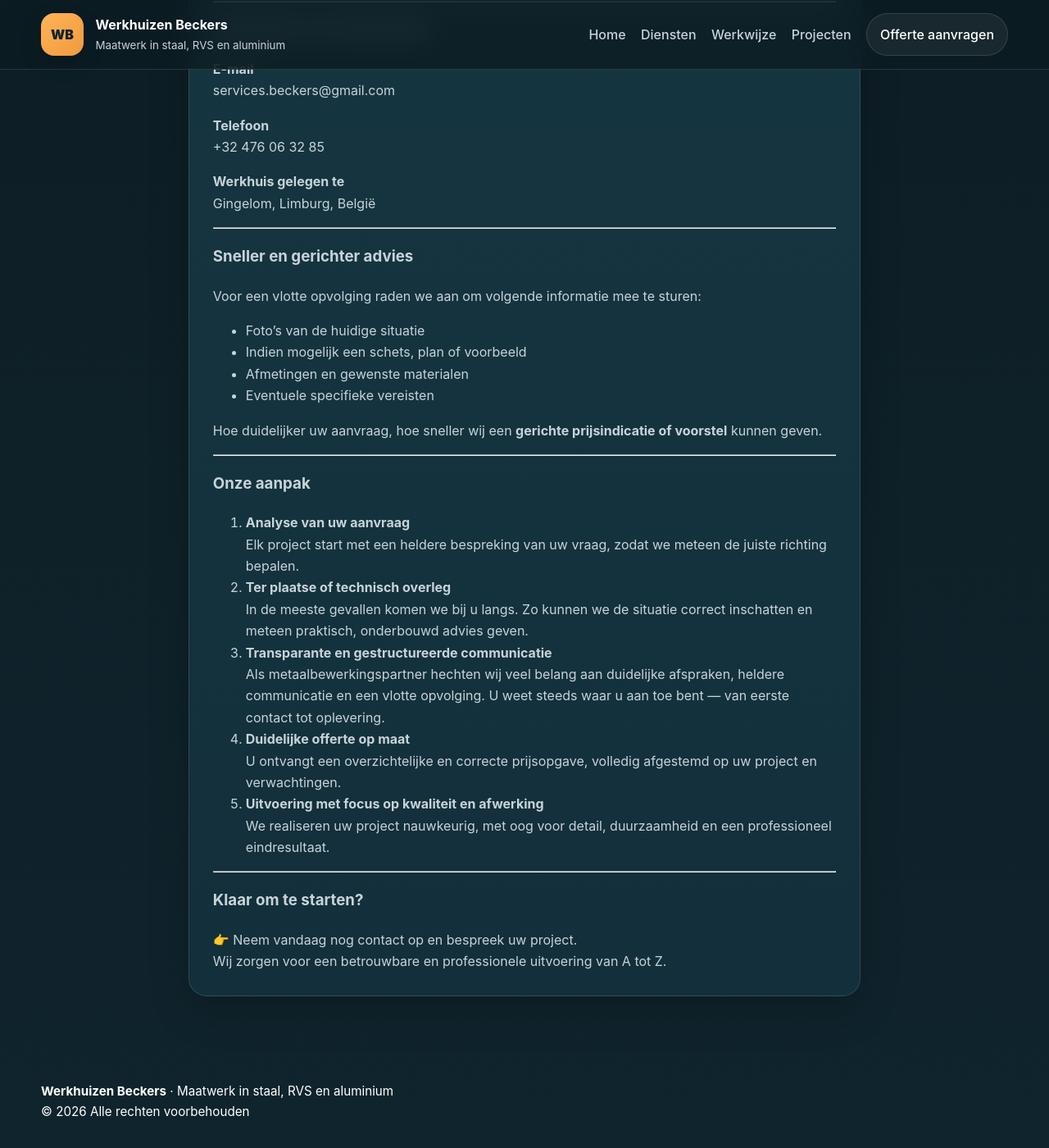
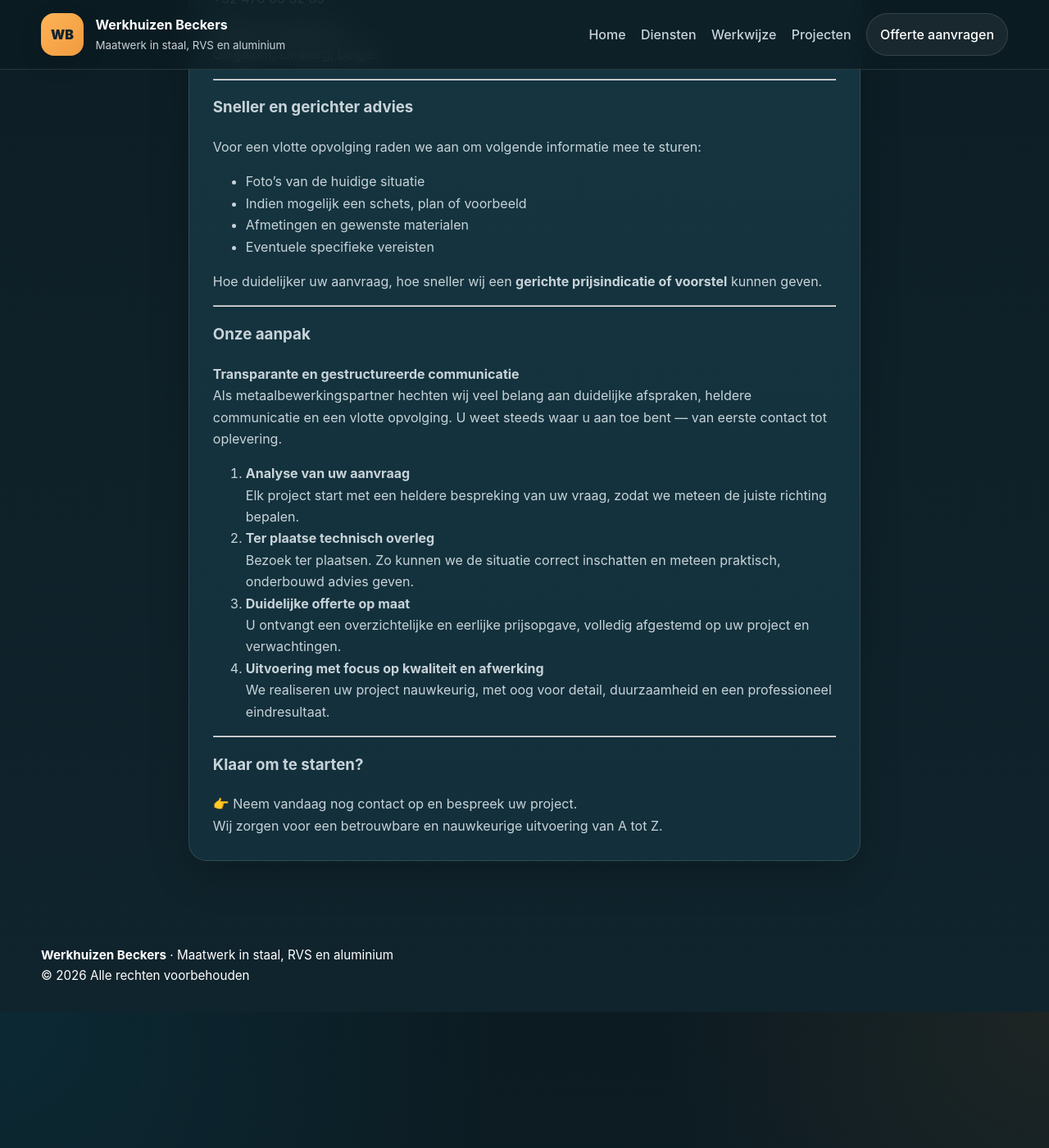
Before and after one commit to servicesbeckers/whb, a Jekyll site: the page built from contact.md, in a window 1280 px wide and 1400 px high, scrolled down 523 px. Shown: the whole window at 82% size. Built offline with Jekyll 4.4.1, drawn with Linux system fonts in a browser that asks for light colours; some of the changed text lies outside the part shown.

```diff
--- a/contact.md
+++ b/contact.md
@@ -3,15 +3,6 @@
 title: Offerte aanvragen
 intro: Heeft u een project in gedachten? Wij denken graag met u mee.
 permalink: /contact/
----
-
-### Vraag vrijblijvend uw offerte aan
-
-Heeft u een idee, project of specifieke uitdaging in staal, RVS of aluminium?
-Wij helpen u graag met een praktische en duurzame oplossing op maat.
-
-👉 **Stuur ons uw aanvraag en ontvang snel een reactie.**
-
 ---
 
 ### Contacteer ons rechtstreeks
@@ -42,19 +33,19 @@
 
 ### Onze aanpak
 
+**Transparante en gestructureerde communicatie**
+Als metaalbewerkingspartner hechten wij veel belang aan duidelijke afspraken, heldere communicatie en een vlotte opvolging. U weet steeds waar u aan toe bent — van eerste contact tot oplevering.
+
 1. **Analyse van uw aanvraag**
    Elk project start met een heldere bespreking van uw vraag, zodat we meteen de juiste richting bepalen.
 
-2. **Ter plaatse of technisch overleg**
-   In de meeste gevallen komen we bij u langs. Zo kunnen we de situatie correct inschatten en meteen praktisch, onderbouwd advies geven.
+2. **Ter plaatse technisch overleg**
+   Bezoek ter plaatsen. Zo kunnen we de situatie correct inschatten en meteen praktisch, onderbouwd advies geven.
 
-3. **Transparante en gestructureerde communicatie**
-   Als metaalbewerkingspartner hechten wij veel belang aan duidelijke afspraken, heldere communicatie en een vlotte opvolging. U weet steeds waar u aan toe bent — van eerste contact tot oplevering.
+3. **Duidelijke offerte op maat**
+   U ontvangt een overzichtelijke en eerlijke prijsopgave, volledig afgestemd op uw project en verwachtingen.
 
-4. **Duidelijke offerte op maat**
-   U ontvangt een overzichtelijke en correcte prijsopgave, volledig afgestemd op uw project en verwachtingen.
-
-5. **Uitvoering met focus op kwaliteit en afwerking**
+4. **Uitvoering met focus op kwaliteit en afwerking**
    We realiseren uw project nauwkeurig, met oog voor detail, duurzaamheid en een professioneel eindresultaat.
 
 ---
@@ -62,4 +53,4 @@
 ### Klaar om te starten?
 
 👉 Neem vandaag nog contact op en bespreek uw project.
-Wij zorgen voor een betrouwbare en professionele uitvoering van A tot Z.
+Wij zorgen voor een betrouwbare en nauwkeurige uitvoering van A tot Z.
```
Also changed, not shown: _includes/header.html (+21 -4 lines).
